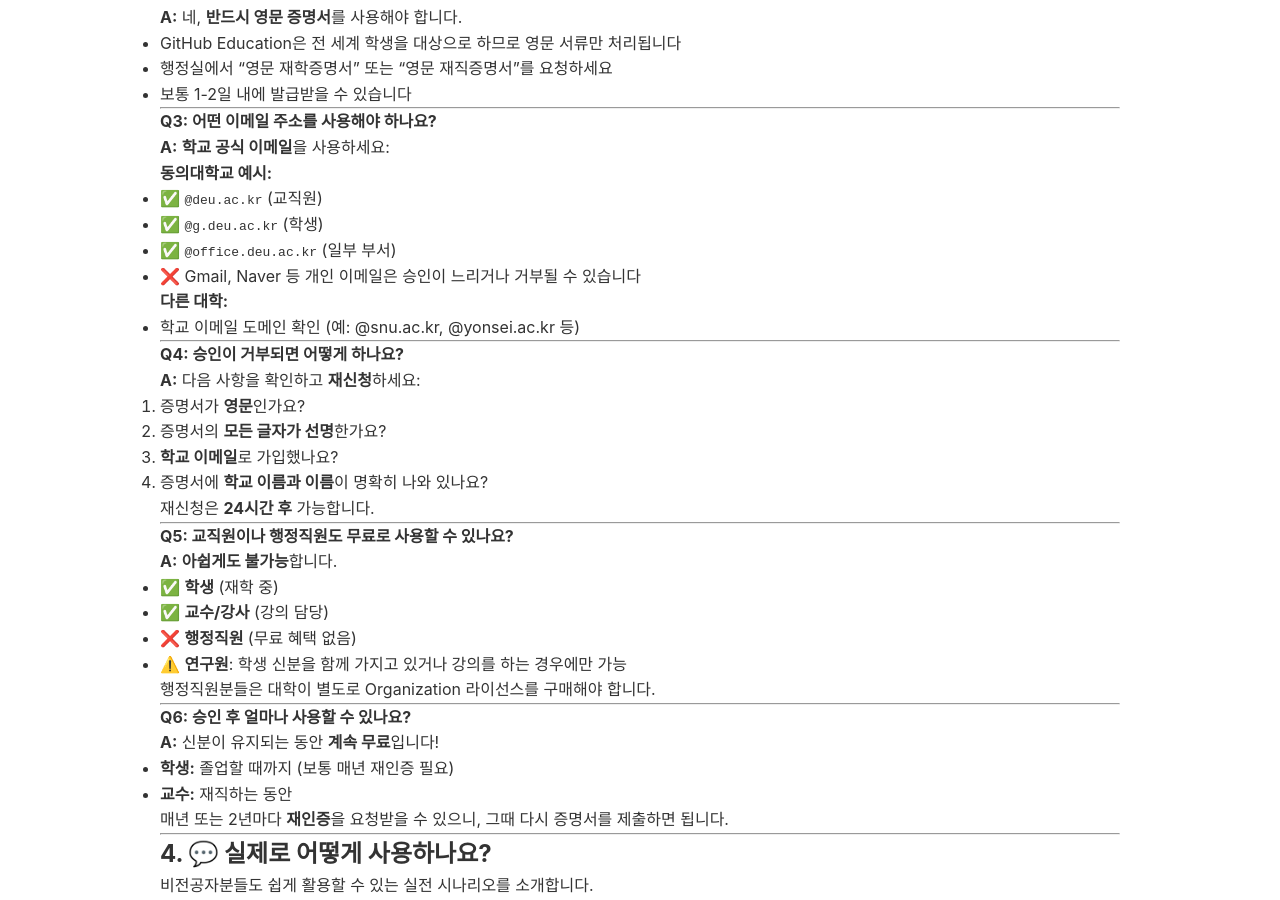
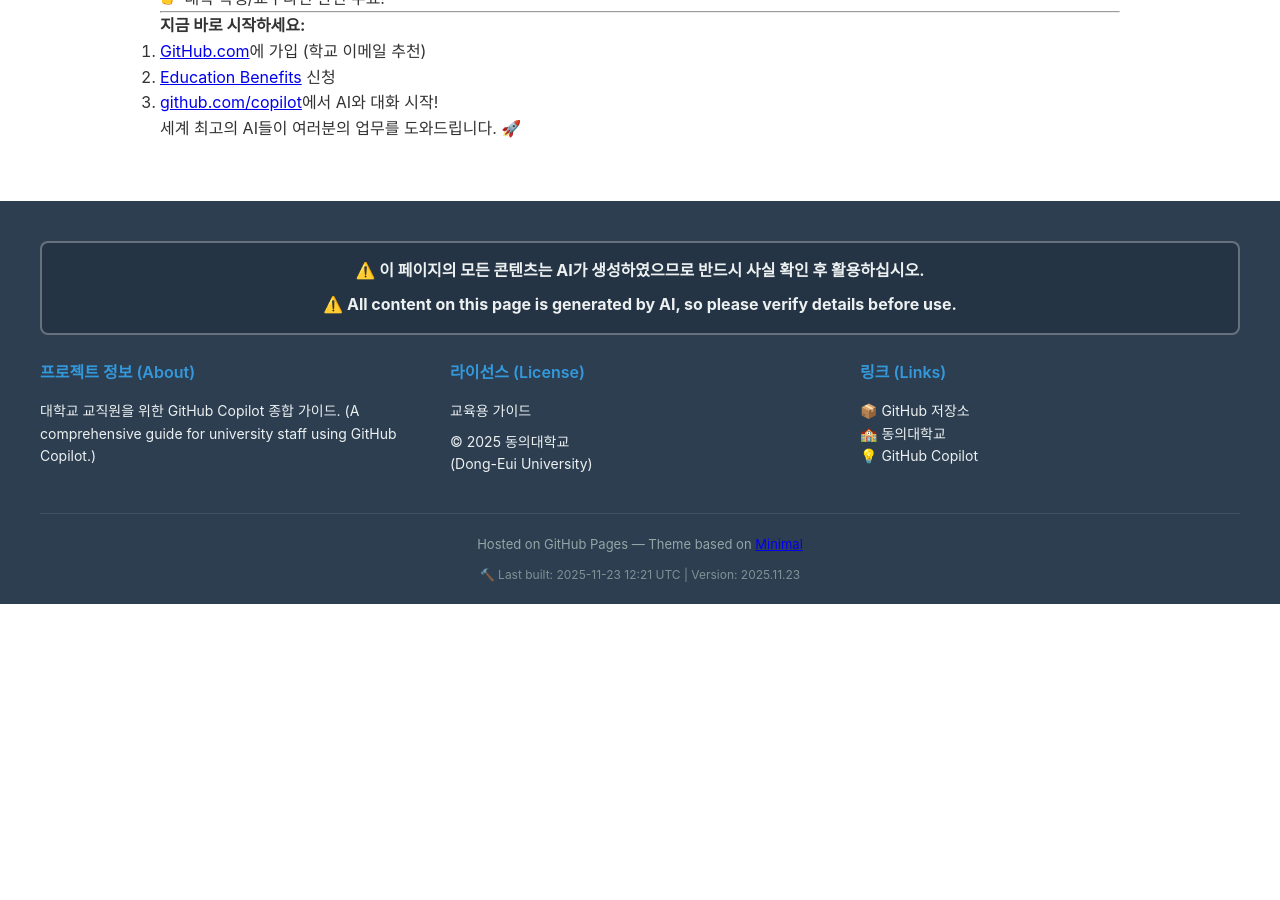
Before and after one commit to seo-jinseok/GitHub-Copilot-Guide, a Jekyll site: the page built from docs/common/ko/copilot_web.md, in a window 1280 px wide and 900 px high, scrolled down 16293 px. Built offline with Jekyll 4.4.1, drawn with Linux system fonts in a browser that asks for light colours; after the commit the page ends 16897 px from its top, so only the background shows below that; some of the changed text lies outside the part shown.

Commit message:
feat: 푸터 AI 콘텐츠 경고 메시지 수정 및 이미지 태그로 변경

```diff
--- a/docs/_layouts/default.html
+++ b/docs/_layouts/default.html
@@ -556,8 +556,8 @@
     <footer class="site-footer">
       <div class="footer-container">
         <div class="footer-warning">
-          <p><strong>⚠️ 이 페이지의 모든 콘텐츠는 AI가 생성되었으므로 반드시 사실 확인 후 활용하십시오.</strong></p>
-          <p><strong>⚠️ (All content on this page is generated by AI, so please verify details before use.)</strong></p>
+          <p><strong>⚠️ 이 페이지의 모든 콘텐츠는 AI가 생성하였으므로 반드시 사실 확인 후 활용하십시오.</strong></p>
+          <p><strong>⚠️ All content on this page is generated by AI, so please verify details before use.</strong></p>
         </div>
 
         <div class="footer-grid">
--- a/docs/common/ko/copilot_web.md
+++ b/docs/common/ko/copilot_web.md
@@ -210,7 +210,7 @@
 
 웹 브라우저에서 [https://github.com](https://github.com)에 접속합니다.
 
-![GitHub 첫 화면](../../images/copilot_web/01 - github.com 접속 화면.png)
+<img src="../../images/copilot_web/01 - github.com 접속 화면.png" alt="GitHub 첫 화면" style="width:80%; max-width:960px; display:block; margin:20px auto;" />
 
 화면 우측 상단의 **"Sign up"** 버튼을 클릭합니다.
 
@@ -218,7 +218,7 @@
 
 #### 1-2. 이메일 주소 입력
 
-![회원가입 화면](../../images/copilot_web/02 - github 회원가입 화면.png)
+<img src="../../images/copilot_web/02 - github 회원가입 화면.png" alt="회원가입 화면" style="width:50%; max-width:600px; display:block; margin:20px auto;" />
 
 **학교 이메일 주소**를 입력하세요.
 
@@ -235,15 +235,15 @@
 
 #### 1-3. 이메일 인증
 
-![이메일 확인 화면](../../images/copilot_web/03 - 이메일 주소 확인 화면.png)
+<img src="../../images/copilot_web/03 - 이메일 주소 확인 화면.png" alt="이메일 확인 화면" style="width:50%; max-width:600px; display:block; margin:20px auto;" />
 
 입력한 이메일로 **인증 코드(Launch code)**가 전송됩니다. 화면에 보이는 "Enter code" 입력창을 확인하세요.
 
-![이메일에서 코드 확인](../../images/copilot_web/04 - github로부터 코드 도착 이메일 확인 화면.png)
+<img src="../../images/copilot_web/04 - github로부터 코드 도착 이메일 확인 화면.png" alt="이메일에서 코드 확인" style="width:50%; max-width:600px; display:block; margin:20px auto;" />
 
 이메일 수신함에서 GitHub가 보낸 메일을 확인하여 **8자리(또는 6자리) 숫자 코드**를 복사합니다.
 
-![코드 입력](../../images/copilot_web/05 - 코드 입력 후 다시 로그인 화면.png)
+<img src="../../images/copilot_web/05 - 코드 입력 후 다시 로그인 화면.png" alt="코드 입력" style="width:50%; max-width:600px; display:block; margin:20px auto;" />
 
 복사한 코드를 입력하면 이메일 인증이 완료됩니다.
 
@@ -322,7 +322,7 @@
 
 #### 4-1. Teacher 또는 Student 선택
 
-![신분 선택](../../images/copilot_web/10 - Teacher 또는 Student 선택 - Select this school 선택.png)
+<img src="../../images/copilot_web/10 - Teacher 또는 Student 선택 - Select this school 선택.png" alt="신분 선택" style="width:50%; max-width:600px; display:block; margin:20px auto;" />
 
 1. **"Select your academic status"** 항목에서 본인의 신분을 선택합니다.
    - **Student**: 학생
@@ -334,7 +334,7 @@
 
 #### 4-2. 위치 공유
 
-![위치 공유](../../images/copilot_web/11 - Share Location 버튼 클릭 - Continue 클릭.png)
+<img src="../../images/copilot_web/11 - Share Location 버튼 클릭 - Continue 클릭.png" alt="위치 공유" style="width:50%; max-width:600px; display:block; margin:20px auto;" />
 
 1. 학교 위치 확인을 위해 **"Share location"** 버튼을 클릭합니다. 브라우저의 위치 정보 권한 요청이 뜨면 '허용'을 눌러주세요.
 2. 지도가 표시되고 학교 근처임이 확인되면 하단의 **"Continue"** 버튼이 활성화됩니다. 클릭하여 다음 단계로 이동합니다.
@@ -347,7 +347,7 @@
 
 #### 5-1. 증명서 업로드
 
-![증명서 업로드](../../images/copilot_web/12 - 증명서류 촬영 또는 업로드(jpg).png)
+<img src="../../images/copilot_web/12 - 증명서류 촬영 또는 업로드(jpg).png" alt="증명서 업로드" style="width:50%; max-width:600px; display:block; margin:20px auto;" />
 
 **"Upload proof of your academic status"** 화면입니다.
 
```
